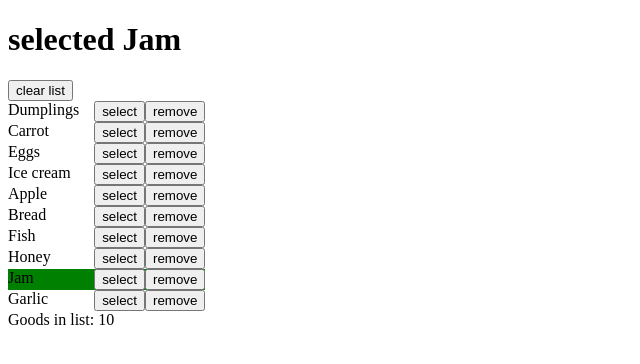
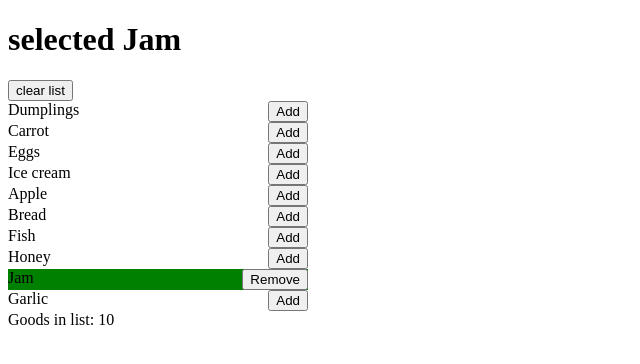
Before and after one commit to mate-academy/react_goods-selector, a React (Create React App) app: page / in a window 1280 px wide. Shown: the top 364 px of the page, without its empty margins (0-640 px from the left). Built offline with nearby package versions, Linux system fonts and the light colour scheme.

Commit message:
fixed buttons

```diff
--- a/src/App.scss
+++ b/src/App.scss
@@ -3,7 +3,7 @@
 .list {
   margin: 0;
   padding: 0;
-  width: max-content;
+  width: 300px;
   list-style: none;
 
   &__item {
--- a/src/App.tsx
+++ b/src/App.tsx
@@ -79,6 +79,16 @@ export default class App extends React.Component<{}, State> {
     });
   };
 
+  itemToggle = (item: string) => {
+    const { selected } = this.state;
+
+    if (selected.includes(item)) {
+      this.removeItem(item);
+    } else {
+      this.addItem(item);
+    }
+  };
+
   clearSelection = () => {
     this.setState((state) => {
       const { selected } = state;
@@ -93,14 +103,13 @@ export default class App extends React.Component<{}, State> {
     const { selected } = this.state;
 
     return (
-      goodsFromServer.map((item) => (
+      goodsFromServer.map((item) => {
+        return (
           <li
             key={item}
-          className={
-            `list__item
+            className={`list__item
                   ${selected.includes(item) && 'list__item--selected'}
-            `
-          }
+            `}
           >
             {item}
             <div className="list__buttons">
@@ -108,23 +117,17 @@ export default class App extends React.Component<{}, State> {
                 type="button"
                 className="list__button"
                 onClick={() => {
-                this.addItem(item);
+                  this.itemToggle(item);
                 }}
               >
-              select
-            </button>
-            <button
-              type="button"
-              className="list__button"
-              onClick={() => {
-                this.removeItem(item);
-              }}
-            >
-              remove
+                {selected.includes(item)
+                  ? 'Remove'
+                  : 'Add'}
               </button>
             </div>
           </li>
-      ))
+        );
+      })
     );
   };
 
```
Lines whose indentation alone changed are shown as unchanged.
